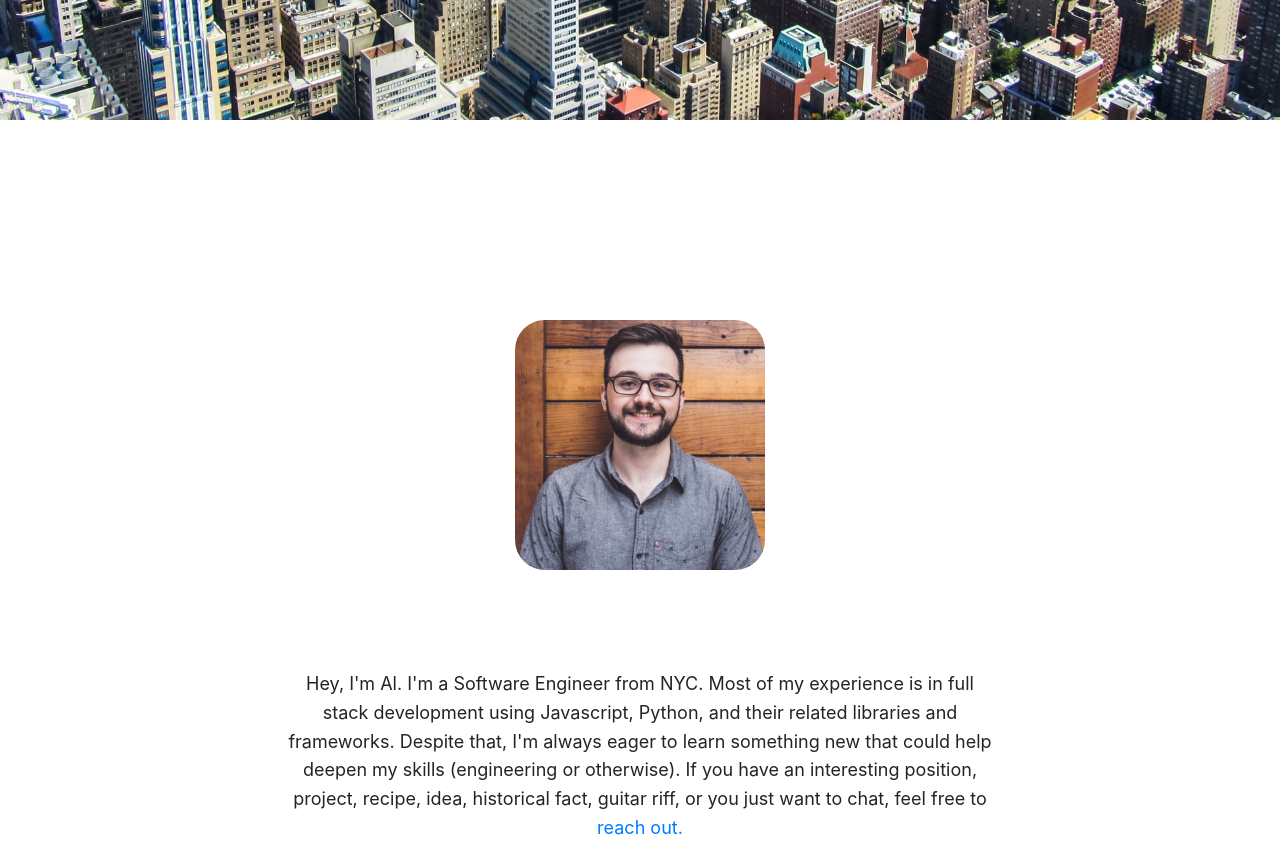
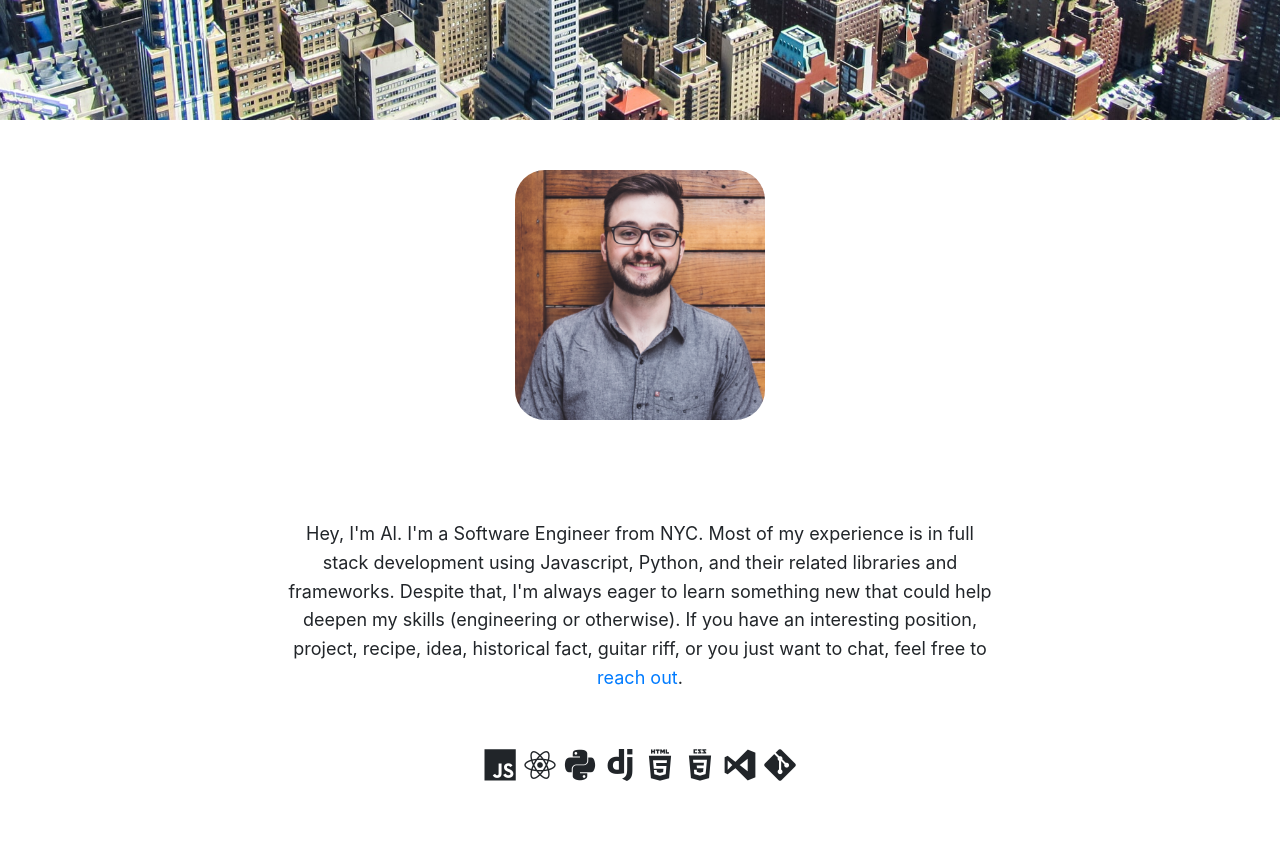
Before and after one commit to algilardi/algilardi.github.io, a website with bundled scripts: page index.html in a window 1280 px wide. Shown: the part 680-1526 px from the top of the page. Built offline with nearby package versions, Linux system fonts and the light colour scheme; files whose address does not match are found by name.

Commit message:
add icons and update dependencies

```diff
--- a/index.html
+++ b/index.html
@@ -18,8 +18,10 @@
     <link href="https://fonts.googleapis.com/css?family=IBM+Plex+Sans" rel="stylesheet">
     <link href="https://fonts.googleapis.com/css?family=Cabin:700" rel="stylesheet" type="text/css">
     <link href="vendor/font-awesome/css/font-awesome.min.css" rel="stylesheet" type="text/css">
+    <link rel="stylesheet"
+        href="https://cdn.rawgit.com/konpa/devicon/df6431e323547add1b4cf45992913f15286456d3/devicon.min.css">
 
-    <link href="css/style.min.css" rel="stylesheet">
+    <link href="css/style.css" rel="stylesheet">
 
 </head>
 
@@ -82,10 +84,19 @@
                     always eager to learn something new that could help deepen my skills (engineering or otherwise). If
                     you have an interesting position, project, recipe, idea, historical fact,
                     guitar riff, or you just want to chat, feel free to <a class="js-scroll-trigger"
-                        href="#contact">reach out.</a>
+                        href="#contact">reach out</a>.
                 </p>
             </div>
-
+            <div class="col-lg-12 mx-auto devicon-container">
+                <i class="devicon devicon-javascript-plain"></i>
+                <i class="devicon devicon-react-original"></i>
+                <i class="devicon devicon-python-plain"></i>
+                <i class="devicon devicon-django-plain"></i>
+                <i class="devicon devicon-html5-plain-wordmark"></i>
+                <i class="devicon devicon-css3-plain-wordmark"></i>
+                <i class="devicon devicon-visualstudio-plain"></i>
+                <i class="devicon devicon-git-plain"></i>
+            </div>
         </div>
     </section>
 
--- a/js/actions.min.js
+++ b/js/actions.min.js
@@ -1 +1 @@
-!function(t){"use strict";t('a.js-scroll-trigger[href*="#"]:not([href="#"])').click(function(){if(location.pathname.replace(/^\//,"")==this.pathname.replace(/^\//,"")&&location.hostname==this.hostname){var a=t(this.hash);if((a=a.length?a:t("[name="+this.hash.slice(1)+"]")).length)return t("html, body").animate({scrollTop:a.offset().top-48},1e3,"easeInOutExpo"),!1}}),t(".btn").mouseup(function(){t(this).blur()}),t(".js-scroll-trigger").click(function(){t(".navbar-collapse").collapse("hide")}),t("body").scrollspy({target:"#mainNav",offset:54});var a=function(){100<t("#mainNav").offset().top?t("#mainNav").addClass("navbar-shrink"):t("#mainNav").removeClass("navbar-shrink")};a(),t(window).scroll(a)}(jQuery);
+!function(t){"use strict";t('a.js-scroll-trigger[href*="#"]:not([href="#"])').click(function(){if(location.pathname.replace(/^\//,"")==this.pathname.replace(/^\//,"")&&location.hostname==this.hostname){var a=t(this.hash);if((a=a.length?a:t("[name="+this.hash.slice(1)+"]")).length)return t("html, body").animate({scrollTop:a.offset().top-48},1e3,"easeInOutExpo"),!1}}),t(".btn").mouseup(function(){t(this).blur()}),t(".js-scroll-trigger").click(function(){t(".navbar-collapse").collapse("hide")}),t("body").scrollspy({target:"#mainNav",offset:54});function a(){100<t("#mainNav").offset().top?t("#mainNav").addClass("navbar-shrink"):t("#mainNav").removeClass("navbar-shrink")}a(),t(window).scroll(a)}(jQuery);
--- a/package.json
+++ b/package.json
@@ -11,7 +11,7 @@
         "jquery.easing": "^1.4.1"
     },
     "devDependencies": {
-        "browser-sync": "2.23.6",
+        "browser-sync": "^2.26.7",
         "gulp": "^3.9.1",
         "gulp-clean-css": "3.9.2",
         "gulp-header": "2.0.1",
--- a/scss/style.scss
+++ b/scss/style.scss
@@ -221,13 +221,19 @@ a {
 }
 
 #about {
-    padding-top: 200px;
+    padding-top: 150px;
     .img-me {
         position: relative;
         top: -100px;
         max-width: 250px;
         max-height: 250px;
         border-radius: 30px;
+    }
+    .devicon-container {
+        padding-top: 40px;
+    }
+    .devicon {
+        font-size: 2em;
     }
 
 }
@@ -275,7 +281,7 @@ a {
 
 @media (min-width: 768px) {
     #about {
-        padding-top: 300px;
+        padding-top: 150px;
         padding-bottom: 200px;
     }
     #projects {
```
Also changed, not shown: css/style.css, css/style.min.css, 1 other file.
